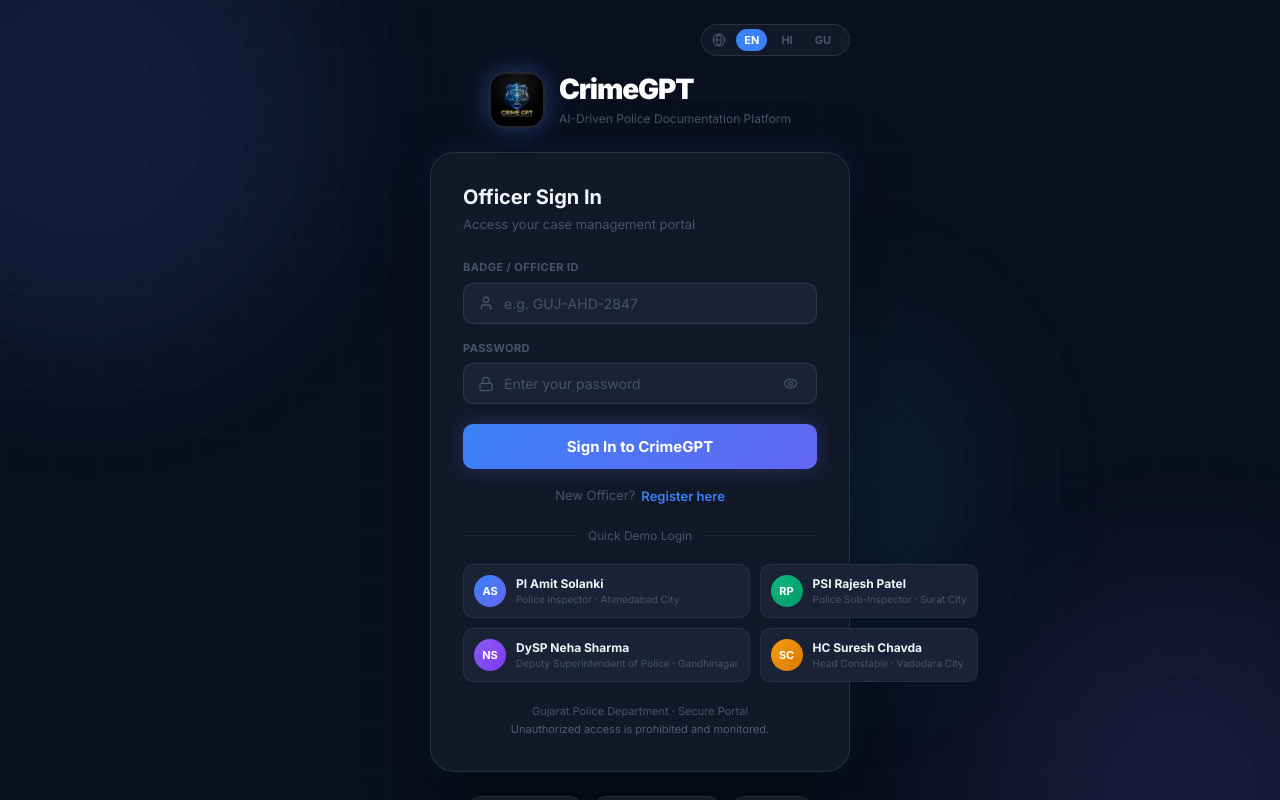
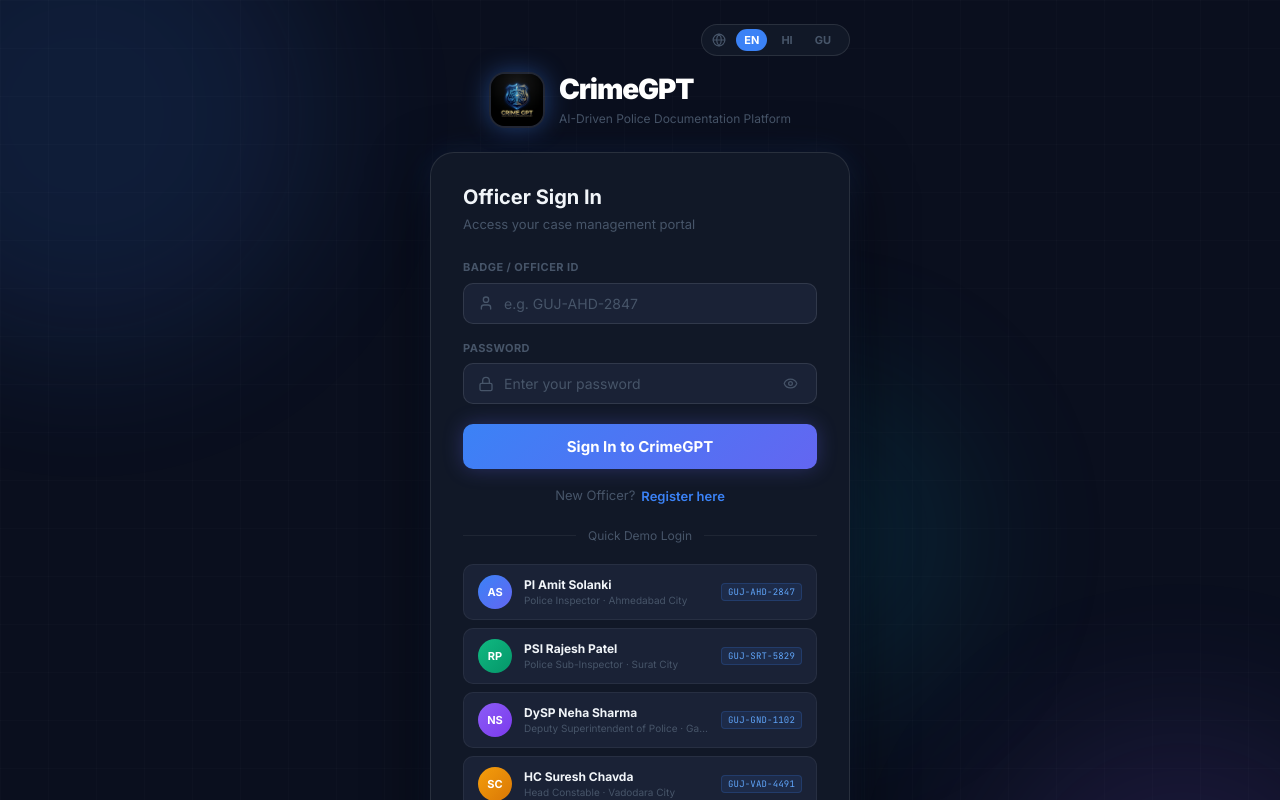
Before and after one commit to atharv9727-debug/crimegpt, a React (Vite) app in the folder crimegpt-frontend/: page /login in a window 1280 px wide. Shown: the top 800 px of the page. Built offline with nearby package versions, Linux system fonts and the light colour scheme; no server answers; the HTML template or start-up script is replaced by a standard one.

Commit message:
style: convert login profile grid to list layout and add Badge ID labels to tiles

```diff
--- a/crimegpt-frontend/src/pages/Login/LoginPage.css
+++ b/crimegpt-frontend/src/pages/Login/LoginPage.css
@@ -311,19 +311,19 @@
 }
 
 .demo-profiles-grid {
-  display: grid;
-  grid-template-columns: 1fr 1fr;
-  gap: 10px;
+  display: flex;
+  flex-direction: column;
+  gap: 8px;
   margin-top: 12px;
 }
 .demo-profile-tile {
   background: var(--bg-elevated);
   border: 1px solid var(--border-subtle);
   border-radius: var(--radius-md);
-  padding: 10px;
+  padding: 10px 14px;
   display: flex;
   align-items: center;
-  gap: 10px;
+  gap: 12px;
   cursor: pointer;
   transition: var(--transition);
   text-align: left;
@@ -332,7 +332,7 @@
 .demo-profile-tile:hover:not(:disabled) {
   border-color: var(--accent-primary);
   transform: translateY(-1px);
-  box-shadow: 0 4px 12px rgba(0,0,0,0.2);
+  box-shadow: 0 4px 12px rgba(0,0,0,0.25);
   background: var(--bg-hover);
 }
 .demo-profile-tile:disabled {
@@ -340,8 +340,8 @@
   cursor: not-allowed;
 }
 .demo-avatar {
-  width: 32px;
-  height: 32px;
+  width: 34px;
+  height: 34px;
   border-radius: 50%;
   background: linear-gradient(135deg, #3b82f6, #6366f1);
   color: white;
@@ -377,12 +377,21 @@
   text-overflow: ellipsis;
   margin-top: 2px;
 }
+.demo-tile-badge {
+  font-family: var(--font-mono);
+  font-size: 9px;
+  background: rgba(59, 130, 246, 0.1);
+  color: #60a5fa;
+  border: 1px solid rgba(59, 130, 246, 0.2);
+  padding: 2px 6px;
+  border-radius: 4px;
+  margin-left: auto;
+  flex-shrink: 0;
+  letter-spacing: 0.02em;
+}
 
 @media (max-width: 480px) {
   .register-form-grid {
-    grid-template-columns: 1fr;
-  }
-  .demo-profiles-grid {
     grid-template-columns: 1fr;
   }
   .login-card {
--- a/crimegpt-frontend/src/pages/Login/LoginPage.jsx
+++ b/crimegpt-frontend/src/pages/Login/LoginPage.jsx
@@ -269,6 +269,7 @@ export default function LoginPage() {
                       <p className="demo-tile-name">{officer.name}</p>
                       <p className="demo-tile-meta">{officer.rank} · {officer.district}</p>
                     </div>
+                    <span className="demo-tile-badge">{officer.badgeId}</span>
                   </button>
                 ))}
               </div>
```
